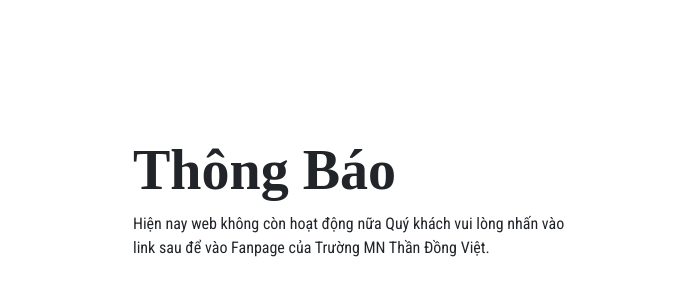
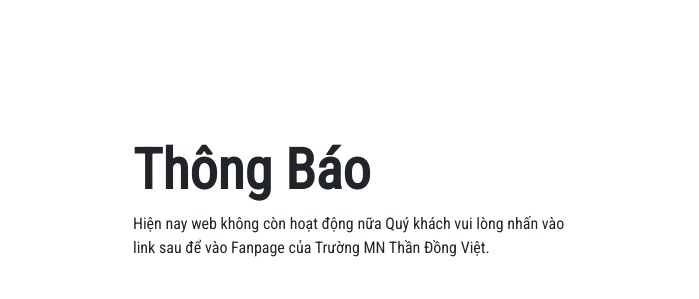
Before and after one commit to hnimzpig/thandongviet, a plain HTML site: page index.html in a window 1280 px wide. Shown: the part 501-800 px from the top of the page, 0-699 px from the left. Drawn offline with Linux system fonts and the light colour scheme.

Commit message:
Change font

```diff
--- a/css/one-page-wonder.css
+++ b/css/one-page-wonder.css
@@ -14,7 +14,7 @@
 h4,
 h5,
 h6 {
-  font-family: 'Time New Roman';
+  font-family: 'Roboto Condensed';
   font-weight: 800 !important;
 }
 
```
